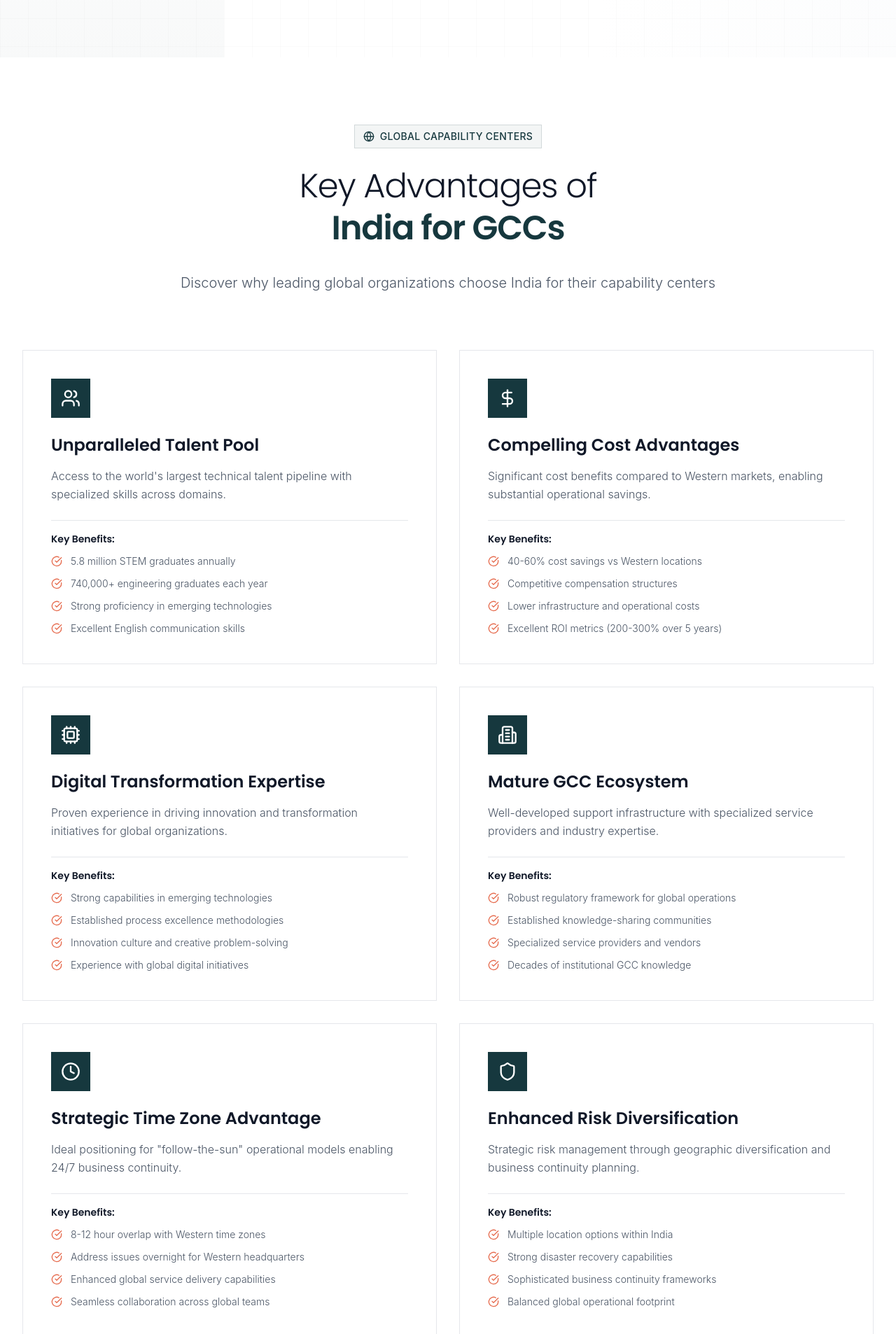
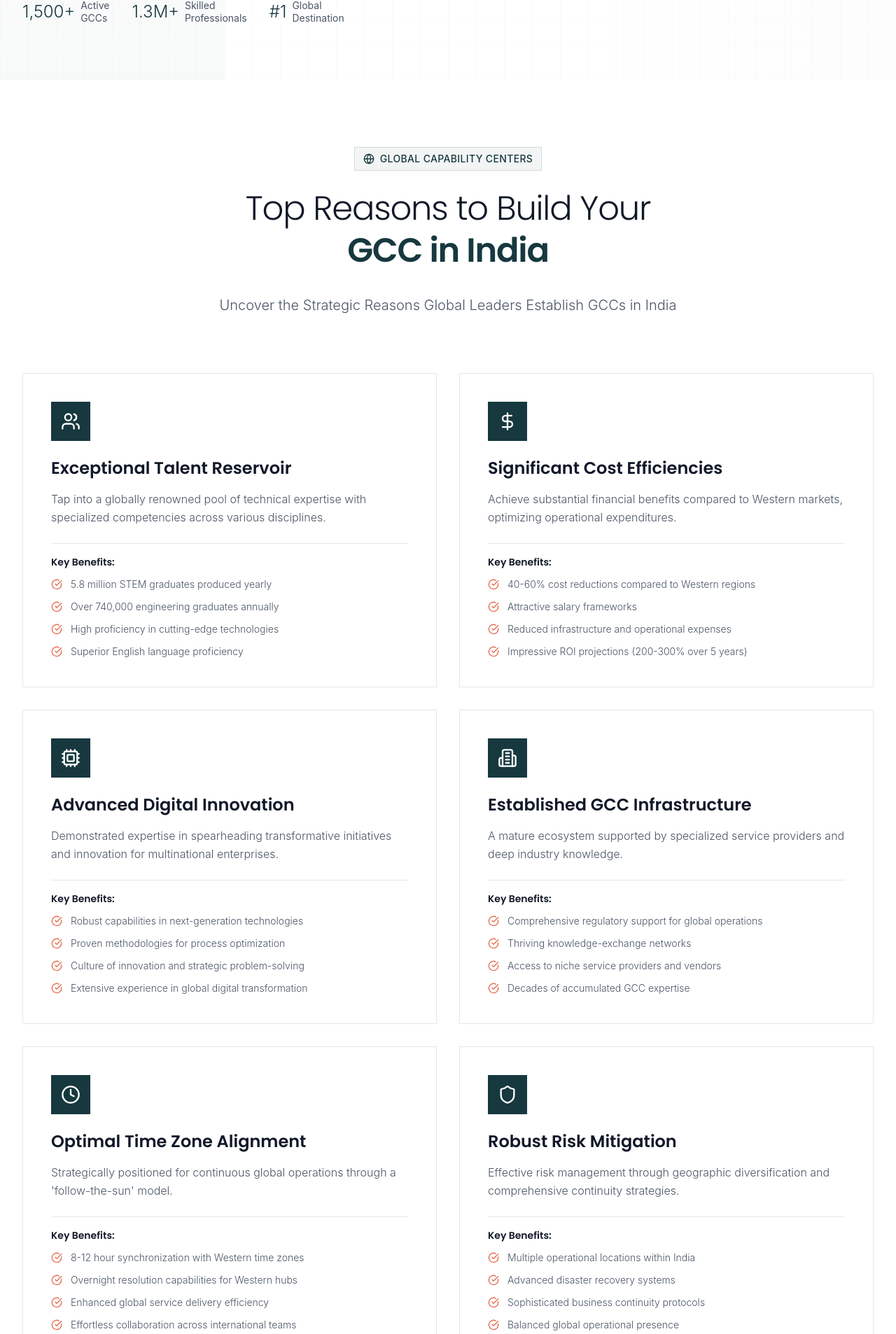
Before and after one commit to vishnukgcherupuzha/saySpace_admin, a React (Vite) app: page /why-india in a window 1280 px wide. Shown: the part 894-2800 px from the top of the page at 70% size. Built offline with nearby package versions, Linux system fonts and the light colour scheme.

Commit message:
rephrase career, contact, why india and estimate

```diff
--- a/src/pages/contact/ContactPage.tsx
+++ b/src/pages/contact/ContactPage.tsx
@@ -55,32 +55,32 @@ const ContactPage = () => {
   const [faqs, setFaqs] = useState<FAQ[]>([
     {
       id: '1',
-      question: 'How long does it typically take to set up a GCC in Bangalore?',
-      answer: 'The typical timeline for setting up a GCC in Bangalore ranges from 6-12 months, depending on the complexity and scale of operations. This includes entity formation (2-3 months), facility setup (3-4 months), talent acquisition (2-6 months), and operational readiness (1-2 months). We help streamline this process through our comprehensive project management approach.',
+      question: 'What is the usual duration for establishing a GCC in India?',
+      answer: 'Setting up a GCC in Bangalore typically takes 6-12 months, depending on the operation’s scope and complexity. This includes forming the legal entity (2-3 months), arranging facilities (3-4 months), recruiting talent (2-6 months), and preparing for operations (1-2 months). Our end-to-end project management approach accelerates this timeline.',
       isExpanded: false
     },
     {
       id: '2',
-      question: 'What are the key advantages of Bangalore over other Indian cities for GCC operations?',
-      answer: 'Bangalore offers several unique advantages: largest tech talent pool in India (5M+ professionals), established ecosystem with 400+ existing GCCs, world-class infrastructure, favorable government policies, cosmopolitan culture, excellent connectivity, and lower attrition rates compared to other metros. The city also provides cost advantages while maintaining high quality standards.',
+      question: 'Why is Bangalore a preferred choice for GCC operations compared to other Indian cities?',
+      answer: 'Bangalore stands out with key benefits: India’s largest tech workforce (over 5 million professionals), a mature ecosystem hosting 400+ GCCs, top-tier infrastructure, supportive government policies, a globalized culture, excellent transport links, and lower employee turnover than other major cities. It also balances cost efficiency with high operational standards.',
       isExpanded: false
     },
     {
       id: '3',
-      question: 'What type of companies are establishing GCCs in Bangalore?',
-      answer: 'Companies across all industries are establishing GCCs in Bangalore, including Fortune 500 technology companies (Microsoft, IBM, Cisco), global financial services firms (Goldman Sachs, JPMorgan), manufacturing giants (GE, Siemens), healthcare organizations (Johnson & Johnson, Novartis), and consulting firms (McKinsey, Accenture). Both large enterprises and mid-market companies find value in Bangalore operations.',
+      question: 'Which types of businesses are setting up GCCs in Bangalore?',
+      answer: 'A wide range of companies establish GCCs in Bangalore, including leading tech firms (Microsoft, IBM, Cisco), major financial institutions (Goldman Sachs, JPMorgan), industrial leaders (GE, Siemens), healthcare companies (Johnson & Johnson, Novartis), and consultancies (McKinsey, Accenture). Both large corporations and mid-sized enterprises benefit from Bangalore’s capabilities.',
       isExpanded: false
     },
     {
       id: '4',
-      question: 'How do you help with talent acquisition for our GCC?',
-      answer: 'Our talent acquisition support includes: comprehensive talent mapping and market analysis, executive search for leadership positions, bulk hiring for operational roles, employer branding and market positioning, interview process design and management, offer negotiation and closure support, onboarding program development, and ongoing retention strategies. We leverage our extensive network and proven methodologies.',
+      question: 'How do you assist with hiring for our GCC?',
+      answer: 'We provide comprehensive recruitment support, including talent market analysis and mapping, executive searches for senior roles, mass hiring for operational positions, employer branding strategies, interview process design and oversight, offer negotiation assistance, onboarding program creation, and long-term retention planning. Our extensive network and proven strategies ensure success.',
       isExpanded: false
     },
     {
       id: '5',
-      question: 'What legal and compliance support do you provide?',
-      answer: 'Our legal and compliance support services cover all aspects of establishing and operating a GCC in India: Entity formation and structuring recommendations, Company registration and documentation, Regulatory approvals and licenses, Labor law compliance, Data protection and privacy regulations, Industry-specific regulatory requirements, Intellectual property protection, Ongoing compliance monitoring and management. We work with experienced legal partners who specialize in GCC operations to ensure your center is fully compliant with all Indian laws and regulations.',
+      question: 'What legal and regulatory assistance do you offer?',
+      answer: 'We deliver full-spectrum legal and compliance services for GCC setup and operations in India, including entity setup and structuring advice, company registration and paperwork, securing regulatory approvals and licenses, ensuring compliance with labor laws, data privacy regulations, industry-specific rules, and intellectual property safeguards, plus continuous compliance oversight. We collaborate with expert legal partners specializing in GCC operations to keep your center fully compliant with Indian regulations.',
       isExpanded: true
     }
   ]);
@@ -473,8 +473,7 @@ const ContactPage = () => {
                   <button
                     type="submit"
                     disabled={!isFormValid || isSubmitting}
-                    className={`w-full flex items-center justify-center px-8 py-4 font-semibold text-base transition-all duration-200 shadow-sm hover:shadow-md ${
-                      isFormValid && !isSubmitting
+                    className={`w-full flex items-center justify-center px-8 py-4 font-semibold text-base transition-all duration-200 shadow-sm hover:shadow-md ${isFormValid && !isSubmitting
                         ? 'bg-logo-teal text-white hover:bg-logo-teal/90'
                         : 'bg-gray-200 text-gray-500 cursor-not-allowed'
                       }`}
--- a/src/pages/gccCalc/GCCCostCalculator.tsx
+++ b/src/pages/gccCalc/GCCCostCalculator.tsx
@@ -774,7 +774,7 @@ const GCCCostCalculator: React.FC = () => {
               <div className="bg-white border border-gray-200 p-8 lg:p-12 shadow-xl">
                 <div className="mb-8">
                   <h2 className="text-3xl lg:text-4xl font-light text-gray-900 mb-4 tracking-tight">
-                    Estimate Your <span className="font-semibold text-logo-teal">GCC Costs</span>
+                    Calculate the Costs of Setting Up Your <span className="font-semibold text-logo-teal">Global Capability Center</span>
                   </h2>
                   <p className="text-gray-600 font-light">
                     Fill in the details below to get a preliminary cost estimate for setting up and operating your GCC in Bangalore.
--- a/src/pages/whyIndia/Advantages.tsx
+++ b/src/pages/whyIndia/Advantages.tsx
@@ -15,73 +15,73 @@ const Advantages = () => {
     {
       id: 1,
       icon: Users,
-      title: "Unparalleled Talent Pool",
-      description: "Access to the world's largest technical talent pipeline with specialized skills across domains.",
+      title: "Exceptional Talent Reservoir",
+      description: "Tap into a globally renowned pool of technical expertise with specialized competencies across various disciplines.",
       bullets: [
-        "5.8 million STEM graduates annually",
-        "740,000+ engineering graduates each year",
-        "Strong proficiency in emerging technologies",
-        "Excellent English communication skills"
+        "5.8 million STEM graduates produced yearly",
+        "Over 740,000 engineering graduates annually",
+        "High proficiency in cutting-edge technologies",
+        "Superior English language proficiency"
       ]
     },
     {
       id: 2,
       icon: DollarSign,
-      title: "Compelling Cost Advantages",
-      description: "Significant cost benefits compared to Western markets, enabling substantial operational savings.",
+      title: "Significant Cost Efficiencies",
+      description: "Achieve substantial financial benefits compared to Western markets, optimizing operational expenditures.",
       bullets: [
-        "40-60% cost savings vs Western locations",
-        "Competitive compensation structures",
-        "Lower infrastructure and operational costs",
-        "Excellent ROI metrics (200-300% over 5 years)"
+        "40-60% cost reductions compared to Western regions",
+        "Attractive salary frameworks",
+        "Reduced infrastructure and operational expenses",
+        "Impressive ROI projections (200-300% over 5 years)"
       ]
     },
     {
       id: 3,
       icon: Cpu,
-      title: "Digital Transformation Expertise",
-      description: "Proven experience in driving innovation and transformation initiatives for global organizations.",
+      title: "Advanced Digital Innovation",
+      description: "Demonstrated expertise in spearheading transformative initiatives and innovation for multinational enterprises.",
       bullets: [
-        "Strong capabilities in emerging technologies",
-        "Established process excellence methodologies",
-        "Innovation culture and creative problem-solving",
-        "Experience with global digital initiatives"
+        "Robust capabilities in next-generation technologies",
+        "Proven methodologies for process optimization",
+        "Culture of innovation and strategic problem-solving",
+        "Extensive experience in global digital transformation"
       ]
     },
     {
       id: 4,
       icon: Building2,
-      title: "Mature GCC Ecosystem",
-      description: "Well-developed support infrastructure with specialized service providers and industry expertise.",
+      title: "Established GCC Infrastructure",
+      description: "A mature ecosystem supported by specialized service providers and deep industry knowledge.",
       bullets: [
-        "Robust regulatory framework for global operations",
-        "Established knowledge-sharing communities",
-        "Specialized service providers and vendors",
-        "Decades of institutional GCC knowledge"
+        "Comprehensive regulatory support for global operations",
+        "Thriving knowledge-exchange networks",
+        "Access to niche service providers and vendors",
+        "Decades of accumulated GCC expertise"
       ]
     },
     {
       id: 5,
       icon: Clock,
-      title: "Strategic Time Zone Advantage",
-      description: "Ideal positioning for \"follow-the-sun\" operational models enabling 24/7 business continuity.",
+      title: "Optimal Time Zone Alignment",
+      description: "Strategically positioned for continuous global operations through a 'follow-the-sun' model.",
       bullets: [
-        "8-12 hour overlap with Western time zones",
-        "Address issues overnight for Western headquarters",
-        "Enhanced global service delivery capabilities",
-        "Seamless collaboration across global teams"
+        "8-12 hour synchronization with Western time zones",
+        "Overnight resolution capabilities for Western hubs",
+        "Enhanced global service delivery efficiency",
+        "Effortless collaboration across international teams"
       ]
     },
     {
       id: 6,
       icon: Shield,
-      title: "Enhanced Risk Diversification",
-      description: "Strategic risk management through geographic diversification and business continuity planning.",
+      title: "Robust Risk Mitigation",
+      description: "Effective risk management through geographic diversification and comprehensive continuity strategies.",
       bullets: [
-        "Multiple location options within India",
-        "Strong disaster recovery capabilities",
-        "Sophisticated business continuity frameworks",
-        "Balanced global operational footprint"
+        "Multiple operational locations within India",
+        "Advanced disaster recovery systems",
+        "Sophisticated business continuity protocols",
+        "Balanced global operational presence"
       ]
     }
   ];
@@ -124,12 +124,12 @@ const Advantages = () => {
             </div>
 
             <h1 className="text-3xl lg:text-4xl xl:text-5xl font-light text-gray-900 leading-tight mb-8 tracking-tight">
-              Key Advantages of <br />
-              <span className="font-semibold text-logo-teal">India for GCCs</span>
+              Top Reasons to Build Your <br />
+              <span className="font-semibold text-logo-teal">GCC in India</span>
             </h1>
 
             <p className="text-lg lg:text-xl text-gray-600 max-w-4xl mx-auto leading-relaxed font-light">
-              Discover why leading global organizations choose India for their capability centers
+              Uncover the Strategic Reasons Global Leaders Establish GCCs in India
             </p>
           </div>
 
--- a/src/pages/whyIndia/CityComparison.tsx
+++ b/src/pages/whyIndia/CityComparison.tsx
@@ -257,7 +257,7 @@ const CityComparison = () => {
                 <button
                   key={tab.id}
                   onClick={() => setActiveTab(tab.id)}
-                  className={`flex items-center px-4 py-3 font-medium transition-all duration-200 ${
+                  className={`flex items-center px-4 py-3 font-medium transition-all duration-200 cursor-pointer ${
                     activeTab === tab.id
                       ? 'bg-logo-teal text-white'
                       : 'text-gray-600 hover:text-gray-900 hover:bg-gray-50'
--- a/src/pages/whyIndia/PremierLocationsIndia.tsx
+++ b/src/pages/whyIndia/PremierLocationsIndia.tsx
@@ -13,49 +13,49 @@ const PremierLocationsIndia = () => {
     {
       id: 1,
       icon: Users,
-      title: "Superior Talent Quality and Stability",
-      description: "Access to millions of professionals with competitive attrition rates, supported by thousands of annual graduates from premier educational institutions across India's technology hubs.",
+      title: "Outstanding Talent Pool and Retention",
+      description: "Tap into millions of skilled professionals with low turnover rates, bolstered by thousands of graduates from top-tier academic institutions across India’s tech ecosystems.",
       highlights: [
-        "4+ million tech professionals across major hubs",
-        "Lower attrition rates in tier-2 cities",
-        "80,000+ annual graduates from premier institutions",
-        "Diverse skill sets across domains and technologies"
+        "Over 4 million tech experts in key hubs",
+        "Reduced turnover in secondary cities",
+        "More than 80,000 graduates yearly from elite institutions",
+        "Wide-ranging expertise across industries and technologies"
       ]
     },
     {
       id: 2,
       icon: DollarSign,
-      title: "Cost Optimization",
-      description: "Significant cost advantages across India's strategic locations with competitive operational costs, office rentals, and compensation structures offering excellent retention metrics.",
+      title: "Cost Efficiency",
+      description: "Substantial savings in India’s prime locations, with affordable operational expenses, office leases, and salary structures that ensure strong retention outcomes.",
       highlights: [
-        "15-30% lower operational costs vs tier-1 cities",
-        "20-35% lower office rentals in strategic locations",
-        "Competitive compensation structures",
-        "Excellent cost-to-talent ratio"
+        "15-30% cost savings compared to tier-1 cities",
+        "20-35% reduced office rental costs in key areas",
+        "Attractive salary frameworks",
+        "Superior talent-to-cost value"
       ]
     },
     {
       id: 3,
       icon: Building2,
-      title: "Exceptional Infrastructure",
-      description: "Multiple specialized IT parks and SEZs with Grade A facilities, reliable utilities with redundant power and connectivity, and advanced telecommunications infrastructure.",
+      title: "Top-Tier Infrastructure",
+      description: "Numerous dedicated IT zones and SEZs equipped with premium facilities, dependable utilities including backup power and connectivity, and cutting-edge telecom systems.",
       highlights: [
-        "Grade A IT parks and SEZ facilities",
-        "Redundant power and connectivity infrastructure",
-        "Advanced telecommunications networks",
-        "Modern office spaces with global standards"
+        "Premium IT zones and SEZ infrastructure",
+        "Backup power and robust connectivity systems",
+        "State-of-the-art telecom networks",
+        "Contemporary office spaces meeting global benchmarks"
       ]
     },
     {
       id: 4,
       icon: Heart,
-      title: "Superior Quality of Life",
-      description: "Pleasant climate across various Indian locations, lower pollution and congestion in tier-2 cities, rich cultural heritage with cosmopolitan lifestyle, and excellent expatriate facilities.",
+      title: "Enhanced Living Standards",
+      description: "Favorable weather in various Indian cities, reduced pollution and traffic in tier-2 hubs, vibrant cultural traditions with a global lifestyle, and top-notch facilities for expatriates.",
       highlights: [
-        "Pleasant climate in strategic locations",
-        "Lower pollution in emerging tech hubs",
-        "Rich cultural heritage and lifestyle",
-        "Excellent international facilities"
+        "Favorable weather in key locations",
+        "Cleaner environments in growing tech centers",
+        "Vibrant cultural traditions and modern living",
+        "Top-quality international amenities"
       ]
     }
   ];
@@ -76,7 +76,7 @@ const PremierLocationsIndia = () => {
           </h2>
 
           <p className="text-lg lg:text-xl text-gray-600 max-w-4xl mx-auto font-light leading-relaxed">
-            Among India's many technology hubs, several locations stand out as preferred choices for forward-thinking organizations
+            Several locations in India’s numerous tech hubs are top picks for innovative organizations.
           </p>
         </div>
 
@@ -84,10 +84,10 @@ const PremierLocationsIndia = () => {
         <div className="bg-gray-50 border border-gray-200 p-8 lg:p-12 mb-16 lg:mb-20">
           <div className="text-center">
             <h3 className="text-xl lg:text-2xl font-semibold text-gray-900 mb-6">
-              Why Choose Strategic Locations in India's GCC Landscape?
+              Why Opt for Prime Locations in India's GCC Ecosystem?
             </h3>
             <p className="text-gray-600 font-light max-w-4xl mx-auto leading-relaxed">
-              India's strategic GCC locations have emerged as premier destinations, offering distinct advantages over traditional metropolitan centers for establishing Global Capability Centers. These locations provide optimal balance of talent, cost, infrastructure, and quality of life.
+              India's key GCC locations have become top destinations, surpassing traditional metro hubs for setting up Global Capability Centers. They offer an ideal mix of talent, affordability, infrastructure, and livability.
             </p>
           </div>
         </div>
```
Also changed, not shown: src/pages/careers/CareersPage.tsx (+20 -20 lines), src/pages/whyIndia/Hero.tsx (+4 -4 lines). Lines whose indentation alone changed are shown as unchanged.
